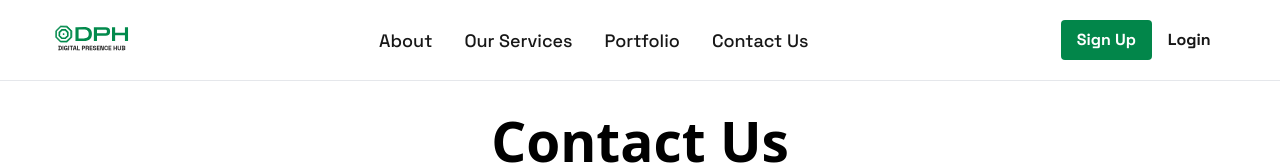
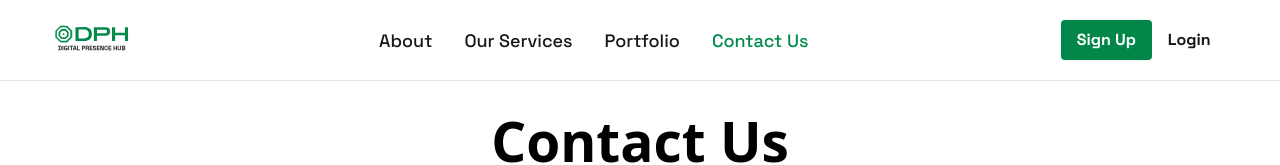
Before and after one commit to braitcode/dph-frontend, a React (Vite) app: page /contact in a window 1280 px wide. Shown: the top 165 px of the page. Built offline with nearby package versions, Linux system fonts and the light colour scheme.

Commit message:
corrections on hero and navbar

```diff
--- a/src/components/Hero.jsx
+++ b/src/components/Hero.jsx
@@ -33,15 +33,15 @@ const Hero = () => {
   return (
     <>
       <div  >
-        {/* <NavBar /> */}
+
         <div className=" lg:flex justify-between items-center gap-12 md:mb-[2rem] mt-[5rem] container w-11/12 m-auto font-spaceGrotesk ">
           {/* left div */}
           <div className="lg:w-[45%] flex flex-col gap-[2.25rem] w-full ">
             <div className="lg:flex flex-col lg:gap-[20px] lg:mt-[2rem] mt-[2rem]  ">
-              <h1 className="xl:text-[55px] lg:text-[35px] text-[25px] md:text-[40px] font-bold xl:leading-[3.2rem]     lg:leading-[2.5rem] leading-[2rem] md:leading-[3rem] lg:text-start  text-center ">
+              <h1 className="xl:text-[55px] lg:text-[35px] text-[25px] md:text-[40px] font-bold xl:leading-[4.4rem] lg:leading-[3.4rem] leading-[2rem] md:leading-[3rem] lg:text-start  text-center ">
                 Elevate Your Brand With Stunning Mobile And Website Designs
               </h1>
-              <p className="xl:text-[24px]  lg:text-[18px] font-medium leading-[2rem] hidden lg:block ">
+              <p className="xl:text-[24px]  lg:text-[18px] font-medium leading-[1.91rem] hidden lg:block ">
                 Driven by a passion for innovative designs, we craft mobile and
                 web designs that captivate and resonate with users.
               </p>
--- a/src/components/NavBar.jsx
+++ b/src/components/NavBar.jsx
@@ -1,5 +1,5 @@
 import React, { useState } from "react";
-import { Link } from "react-router-dom";
+import { Link, useLocation } from "react-router-dom";
 import { SlMenu } from "react-icons/sl";
 import { IoClose } from "react-icons/io5";
 import logo from "../assets/icons/logo.svg";
@@ -14,37 +14,43 @@ const NavBar = () => {
   ];
 
   const [open, setOpen] = useState(false);
+  const location = useLocation();
+
 
   return (
     <div className="bg-white top-0 w-full fixed border-b z-[20]">
       <nav className="container lg:w-11/12 m-auto flex justify-between py-5">
         <div className="logo px-5 md:px-[2rem]  lg:px-0">
-          <a href="/">
+          <Link to="/">
             <img src={logo} alt="Logo" className="h-8" />
-          </a>
+          </Link>
         </div>
         <ul
           className={`lg:flex md:items-center lg:pb-0 pb-12 absolute lg:static lg:z-auto w-full lg:w-auto lg:pl-0 px-9 transition-all duration-500 ease-in bg-white ${open ? "top-full opacity-100" : "top-[90%] opacity-0"
             } lg:opacity-100`}
+            style={{
+              transition: "all 0.5s ease-in-out"
+            }}
         >
           {NavLinks.map((link) => (
             <li key={link.name} className="lg:ml-8 text-xl lg:my-0 my-7">
-              <a
-                href={link.link}
-                className="font-spaceGrotesk xl:text-[18px] font-medium text-[#171717] text-[15px] hover:text-[#028A4C] focus:text-[#028A4C] duration-500"
+            <Link
+                to={link.link}
+                 onClick={() => setOpen(false)}
+                className={`font-spaceGrotesk xl:text-[18px] font-medium text-[15px] ${location.pathname === link.link ? "text-[#028A4C]" : "text-[#171717]"} hover:text-[#028A4C] focus:text-[#028A4C] duration-500`}
               >
                 {link.name}
-              </a>
+              </Link>
             </li>
           ))}
           <div className="flex gap-2 lg:hidden">
 
             <Button size="medium" color="success">
-            <Link  to="/SignUp" className="text-[16px]  text-white ">Sign Up</Link >
+            <Link  to="/signup" className="text-[16px]  text-white ">Sign Up</Link >
             </Button>
             <div className="border-2 lg:border-none rounded-md border-[#028A4C]">
               <Button size="medium" color="primary">
-              <Link  to="/LogIn" className="text-[16px]  text-[#171717] ">Login</Link >
+              <Link  to="/login" className="text-[16px]  text-[#171717] ">Login</Link >
               </Button>
             </div>
           </div>
```
